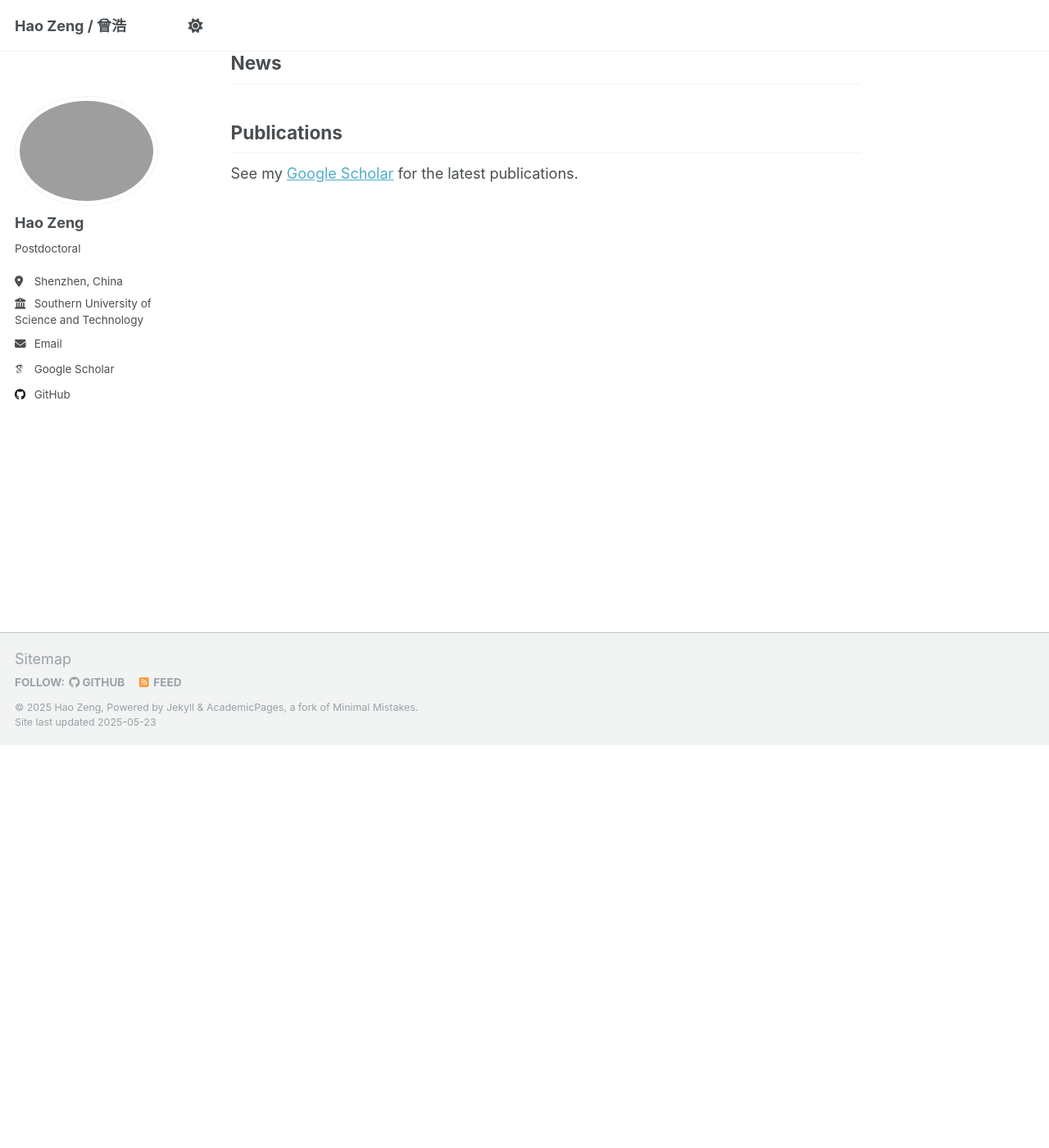
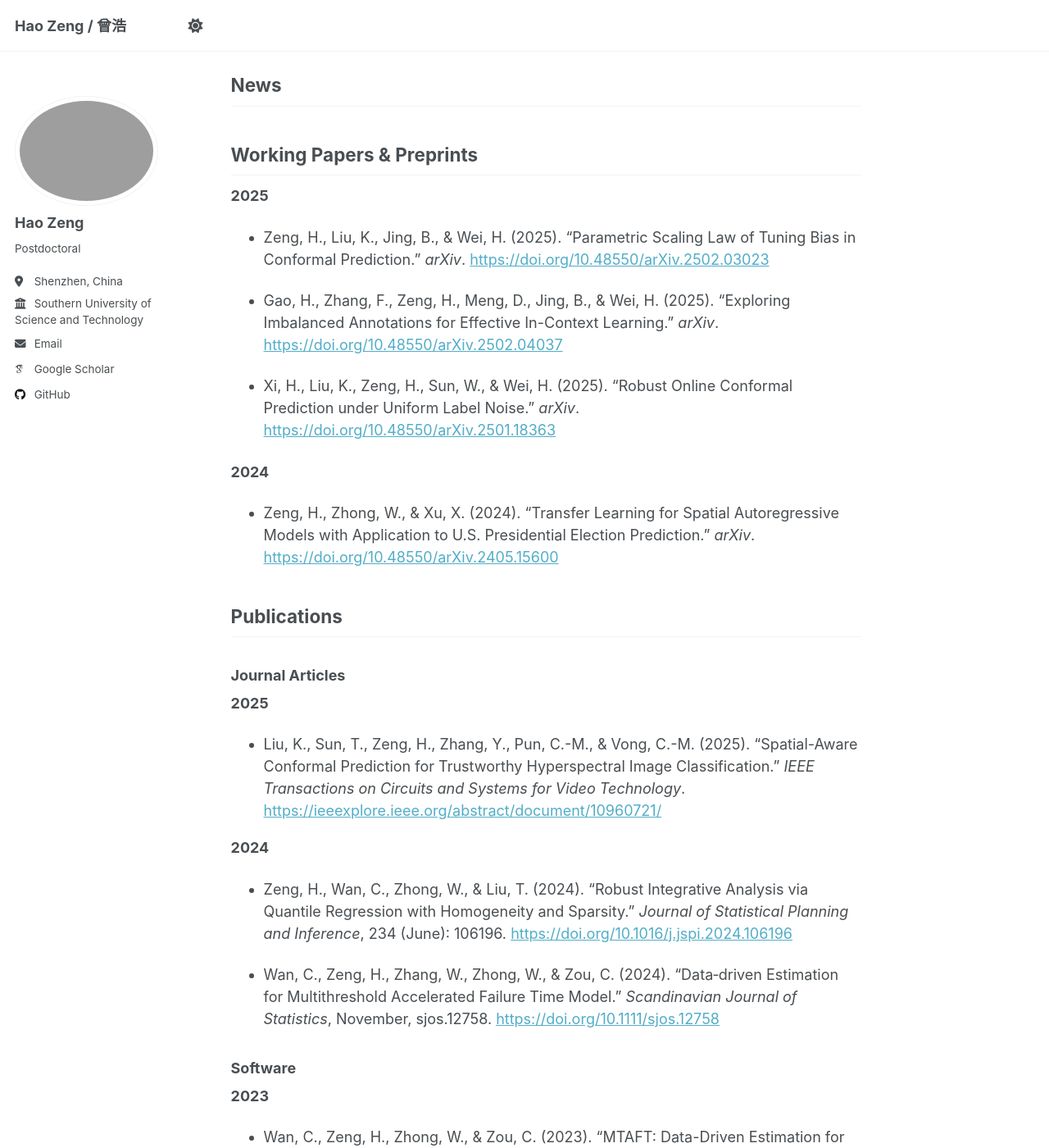
Before and after one commit to ZhaoyuXingStat/ZhaoyuXingStat.github.io, a Jekyll site: the page built from _pages/about.md, in a window 1280 px wide and 1400 px high, scrolled down 491 px. Shown: the whole window at 82% size. Built offline with Jekyll 4.4.1, drawn with Linux system fonts in a browser that asks for light colours; some web fonts are replaced; some of the changed text lies outside the part shown.

Commit message:
更新个人简介，修改研究方向以强调不确定性量化，添加最新的工作论文和期刊文章列表，增强信息的完整性和可访问性。

```diff
--- a/_pages/about.md
+++ b/_pages/about.md
@@ -11,10 +11,38 @@ redirect_from:
 
 I am currently a Postdoctoral in Statistics at the Southern University of Science and Technology (SUSTech) and National University of Singapore (NUS), Department of Statistics and Data Science, supported by the SUSTech-NUS Joint Research Program, supervised by **[Prof. Bingyi Jing](https://www.sustech.edu.cn/zh/faculties/jingbing-yi.html)**, **[Prof. Hongxin Wei](https://hongxin001.github.io/)** (SUSTech), and **[Prof. Wang Zhou](https://www.stat.nus.edu.sg/wang-zhou/)** (NUS). I received my PhD in Statistics from Xiamen University in 2024, where I was advised by **[Prof. Wei Zhong](https://faculty.xmu.edu.cn/wzhong/zh_CN/index/559037/list/index.htm)**, with **[Prof. Xingbai Xu](https://faculty.xmu.edu.cn/XXB/zh_CN/index.htm)** and **[Prof. Tuo Liu](https://faculty.xmu.edu.cn/LT1234/zh_CN/index/582397/list/index.htm)** as co-advisors. I completed my Bachelor of Science in Mathematics at Shandong University in 2018.
 
-My research focuses on **statistical machine learning theory, methods, and their applications**, particularly developing novel methodologies that bridge statistical theory with practical applications. I am also interested in interdisciplinary research at the intersection of machine learning with econometrics and biostatistics.
+My research focuses on **statistical machine learning theory, methods, and their applications on uncertainty quantification**, particularly developing novel methodologies that bridge statistical theory with practical applications. I am also interested in interdisciplinary research at the intersection of machine learning with econometrics and biostatistics.
 
 ## News
 
+## Working Papers & Preprints
+
+**2025**
+- Zeng, H., Liu, K., Jing, B., & Wei, H. (2025). "Parametric Scaling Law of Tuning Bias in Conformal Prediction." *arXiv*. [https://doi.org/10.48550/arXiv.2502.03023](https://doi.org/10.48550/arXiv.2502.03023)
+
+- Gao, H., Zhang, F., Zeng, H., Meng, D., Jing, B., & Wei, H. (2025). "Exploring Imbalanced Annotations for Effective In-Context Learning." *arXiv*. [https://doi.org/10.48550/arXiv.2502.04037](https://doi.org/10.48550/arXiv.2502.04037)
+
+- Xi, H., Liu, K., Zeng, H., Sun, W., & Wei, H. (2025). "Robust Online Conformal Prediction under Uniform Label Noise." *arXiv*. [https://doi.org/10.48550/arXiv.2501.18363](https://doi.org/10.48550/arXiv.2501.18363)
+
+**2024**
+- Zeng, H., Zhong, W., & Xu, X. (2024). "Transfer Learning for Spatial Autoregressive Models with Application to U.S. Presidential Election Prediction." *arXiv*. [https://doi.org/10.48550/arXiv.2405.15600](https://doi.org/10.48550/arXiv.2405.15600)
 
 ## Publications
+
+### Journal Articles
+
+**2025**
+- Liu, K., Sun, T., Zeng, H., Zhang, Y., Pun, C.-M., & Vong, C.-M. (2025). "Spatial-Aware Conformal Prediction for Trustworthy Hyperspectral Image Classification." *IEEE Transactions on Circuits and Systems for Video Technology*. [https://ieeexplore.ieee.org/abstract/document/10960721/](https://ieeexplore.ieee.org/abstract/document/10960721/)
+
+**2024**
+- Zeng, H., Wan, C., Zhong, W., & Liu, T. (2024). "Robust Integrative Analysis via Quantile Regression with Homogeneity and Sparsity." *Journal of Statistical Planning and Inference*, 234 (June): 106196. [https://doi.org/10.1016/j.jspi.2024.106196](https://doi.org/10.1016/j.jspi.2024.106196)
+
+- Wan, C., Zeng, H., Zhang, W., Zhong, W., & Zou, C. (2024). "Data‐driven Estimation for Multithreshold Accelerated Failure Time Model." *Scandinavian Journal of Statistics*, November, sjos.12758. [https://doi.org/10.1111/sjos.12758](https://doi.org/10.1111/sjos.12758)
+
+### Software
+
+**2023**
+- Wan, C., Zeng, H., Zhong, W., & Zou, C. (2023). "MTAFT: Data-Driven Estimation for Multi-Threshold Accelerate Failure Time Model." [https://cran.r-project.org/web/packages/MTAFT/index.html](https://cran.r-project.org/web/packages/MTAFT/index.html)
+
+---
 See my [Google Scholar](https://scholar.google.com/citations?user=-EiBHeIAAAAJ&hl=en) for the latest publications.
```
